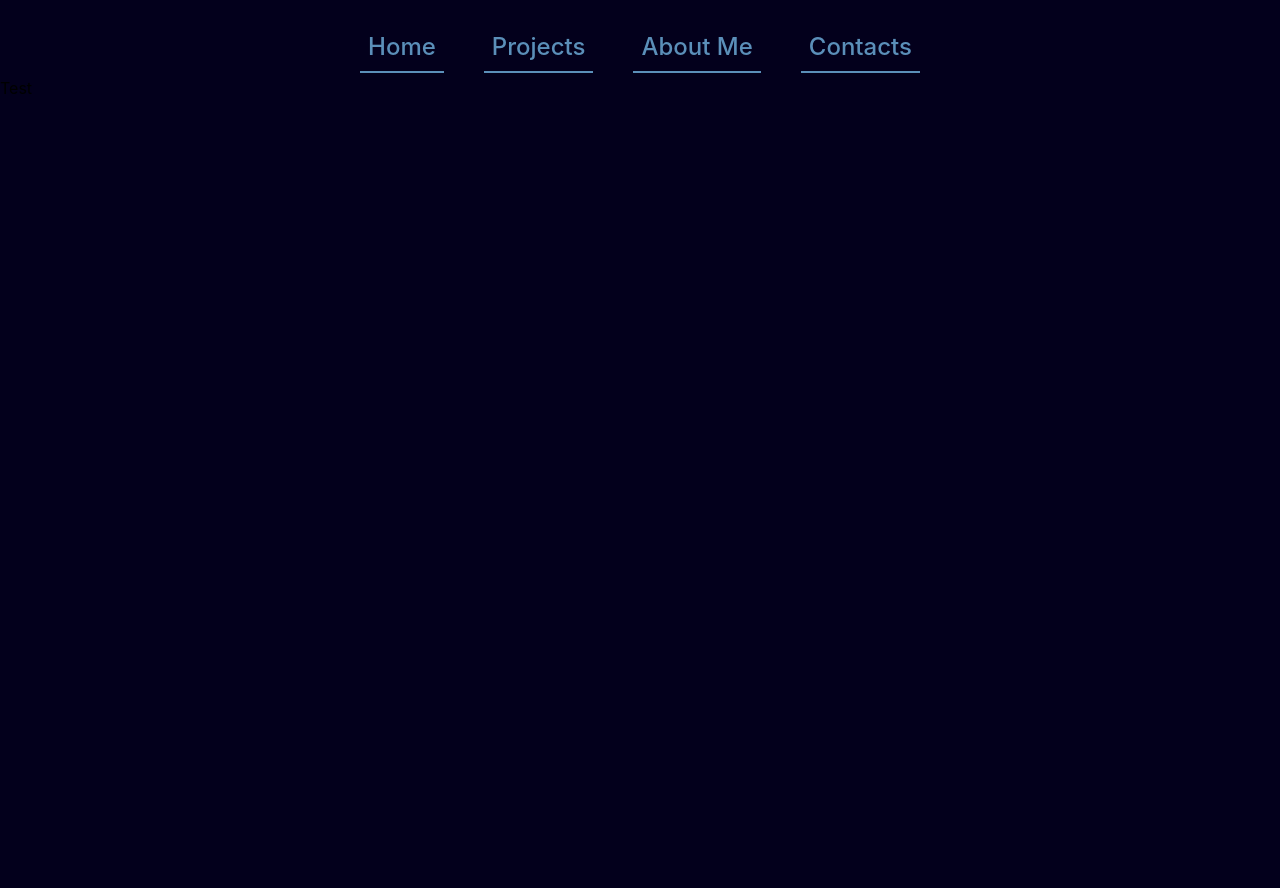
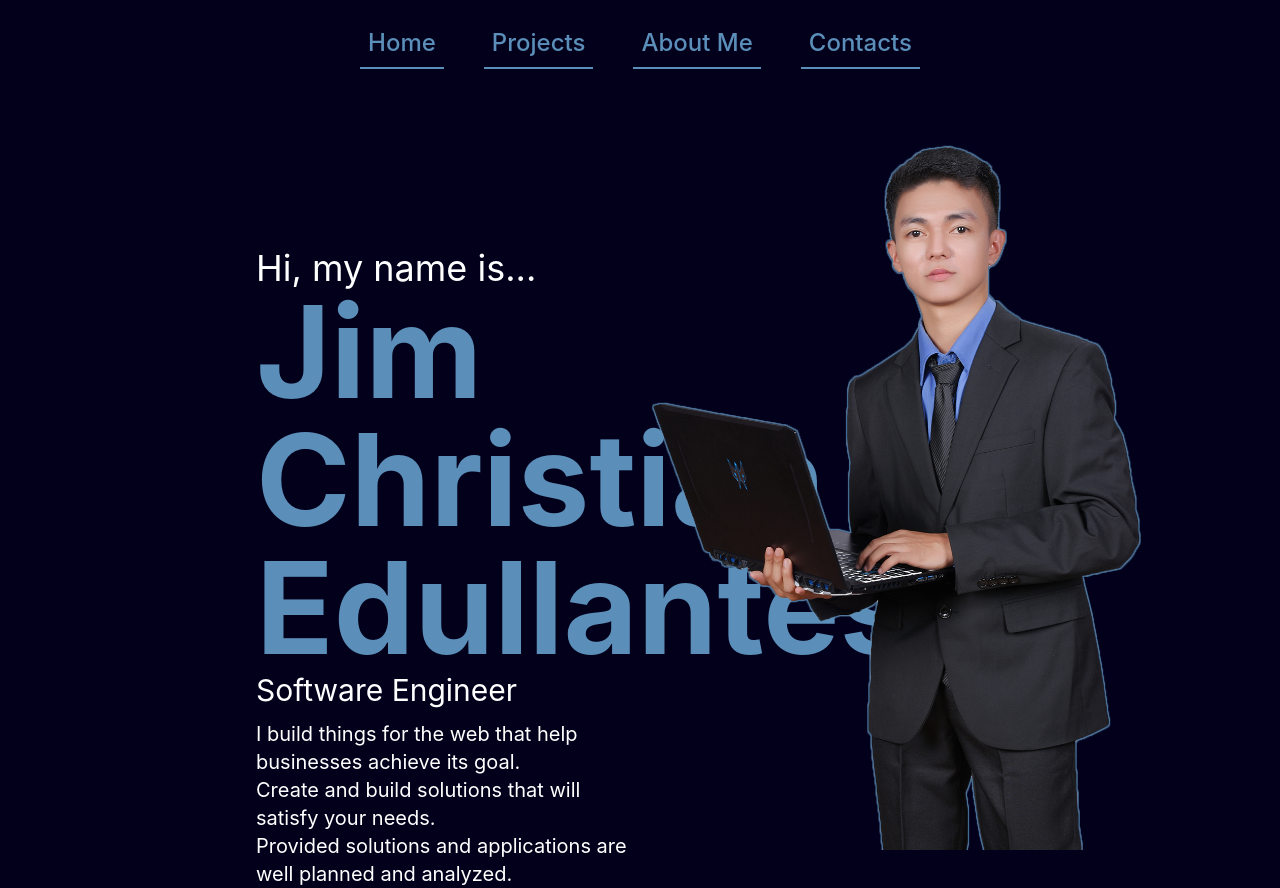
Before and after one commit to JimChristian21/jim-portfolio, a React (Create React App) app: page / in a window 1280 px wide. Before the commit the page ends 800 px from the top, so only its background shows below. Built offline with nearby package versions, Linux system fonts and the light colour scheme.

Commit message:
Added home section, profile and updated classes

```diff
--- a/src/components/Home.jsx
+++ b/src/components/Home.jsx
@@ -1,9 +1,30 @@
 import React from "react";
+import profile from "../images/profile.png";
 
 const Home = () => {
 
     return (
-        <h1> Test</h1>
+        <div id="Home" className="w-full color-3 flex">
+            <div className='mx-auto md:mt-20 lg:mt-40 w-6/12 md:pl-40 lg:pl-64'>
+                <p className="text-white md:text-3xl lg:text-4xl">
+                    Hi, my name is...
+                </p>
+                <p className="font-bold md:text-7xl lg:text-9xl">
+                    Jim Christian <br/> Edullantes
+                </p>
+                <p className="text-white md:text-2xl lg:text-3xl">
+                    Software Engineer
+                </p>
+                <p className="text-xl text-white mt-3">
+                    I build things for the web that help businesses achieve its goal. <br />
+                    Create and build solutions that will satisfy your needs.  <br />
+                    Provided solutions and applications are well planned and analyzed.
+                </p>
+            </div>
+            <div className='mx-auto w-6/12'>
+                <img className="w-10/12" src={profile} alt="profile"/>
+            </div>
+        </div>
     );
 }
 
--- a/src/components/Navigation.jsx
+++ b/src/components/Navigation.jsx
@@ -5,7 +5,7 @@ const Navigation = () => {
     const classes = 'mx-5 p-2 color-3 border-b-2 border-color-3 hover:bg-slate-700 rounded-t-md font-medium transition ease-in-out delay-150 hover:-translate-y-1 hover:scale-110 duration-500';
 
     return (
-        <div className="w-full h-14 flex justify-center items-center text-2xl mt-5">
+        <div className="w-full h-14 flex justify-center items-center text-2xl my-4 sticky top-0">
             <a href="#Home" className={classes}>Home</a>
             <a href="#Projects" className={classes}>Projects</a>
             <a href="#AboutMe" className={classes}>About Me</a>
--- a/src/index.css
+++ b/src/index.css
@@ -1,10 +1,11 @@
 @tailwind base;
 @tailwind components;
 @tailwind utilities;
+@import url('https://fonts.googleapis.com/css2?family=Titillium+Web:ital,wght@0,400;0,900;1,700&display=swap');
 
 body {
   margin: 0;
-  font-family: -apple-system, BlinkMacSystemFont, 'Segoe UI', 'Roboto', 'Oxygen',
+  font-family: 'Titillium Web', -apple-system, BlinkMacSystemFont, 'Segoe UI', 'Roboto', 'Oxygen',
     'Ubuntu', 'Cantarell', 'Fira Sans', 'Droid Sans', 'Helvetica Neue',
     sans-serif;
   -webkit-font-smoothing: antialiased;
@@ -41,3 +42,8 @@ body {
 
   border-color: #B6EADA;
 }
+
+.fontSize-25 {
+
+  font-size: 2.5rem;
+}
```
Also changed, not shown: src/images/profile.png (added).
